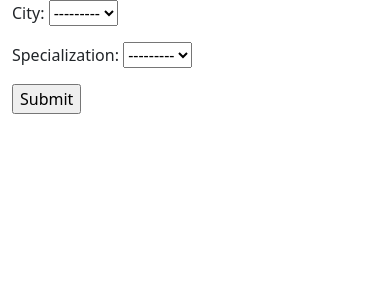
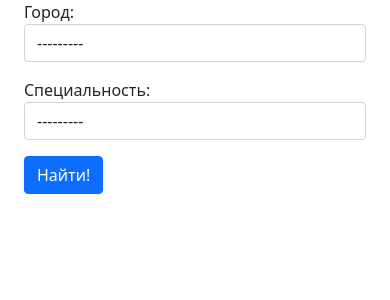
Before and after one commit to facetable-lab/WorkS, a Django app: page /home/ in a window 390 px wide. Shown: the part 56-356 px from the top of the page. Run offline with Django 4.2, Linux system fonts and the light colour scheme; data that the repository does not hold is empty.

Commit message:
Оформление формы

```diff
--- a/src/works_core/forms.py
+++ b/src/works_core/forms.py
@@ -4,5 +4,11 @@ from works_core.models import City, Specialization
 
 
 class FindForm(forms.Form):
-   city = forms.ModelChoiceField(queryset=City.objects.all())
-   specialization = forms.ModelChoiceField(queryset=Specialization.objects.all())
+    city = forms.ModelChoiceField(queryset=City.objects.all(), to_field_name='slug', required=False,
+                                  widget=forms.Select(attrs={
+                                      'class': 'form-control'
+                                  }), label='Город')
+    specialization = forms.ModelChoiceField(queryset=Specialization.objects.all(), to_field_name='slug', required=False,
+                                            widget=forms.Select(attrs={
+                                                'class': 'form-control'
+                                            }), label='Специальность')
--- a/src/works_core/templates/works_core/home.html
+++ b/src/works_core/templates/works_core/home.html
@@ -20,9 +20,19 @@
 {% endfor %}
 
 <!-- Форма для поиска -->
-<form method="GET" action="">
-    {{form.as_p}}
-    <input type="submit" value="Submit">
-</form>
+<div class="row mx-auto">
+    <div class="col-md-4">
+        <form method="GET" action="">
+
+            <div class="form-group">
+                {{form.as_p}}
+            </div>
+            <button type="submit" class="btn btn-primary">Найти!</button>
+
+
+        </form>
+    </div>
+</div>
+
 
 {% endblock %}
```
